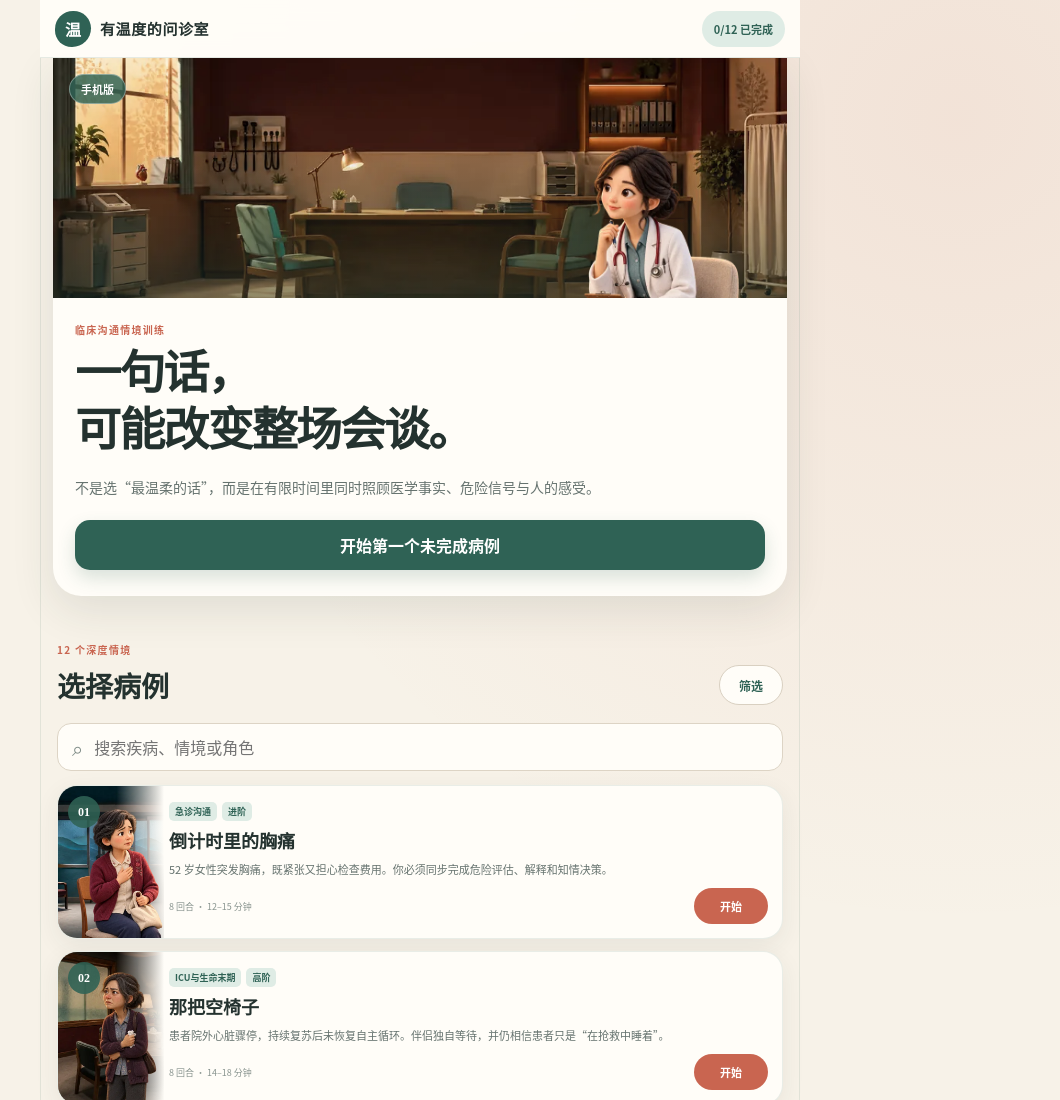
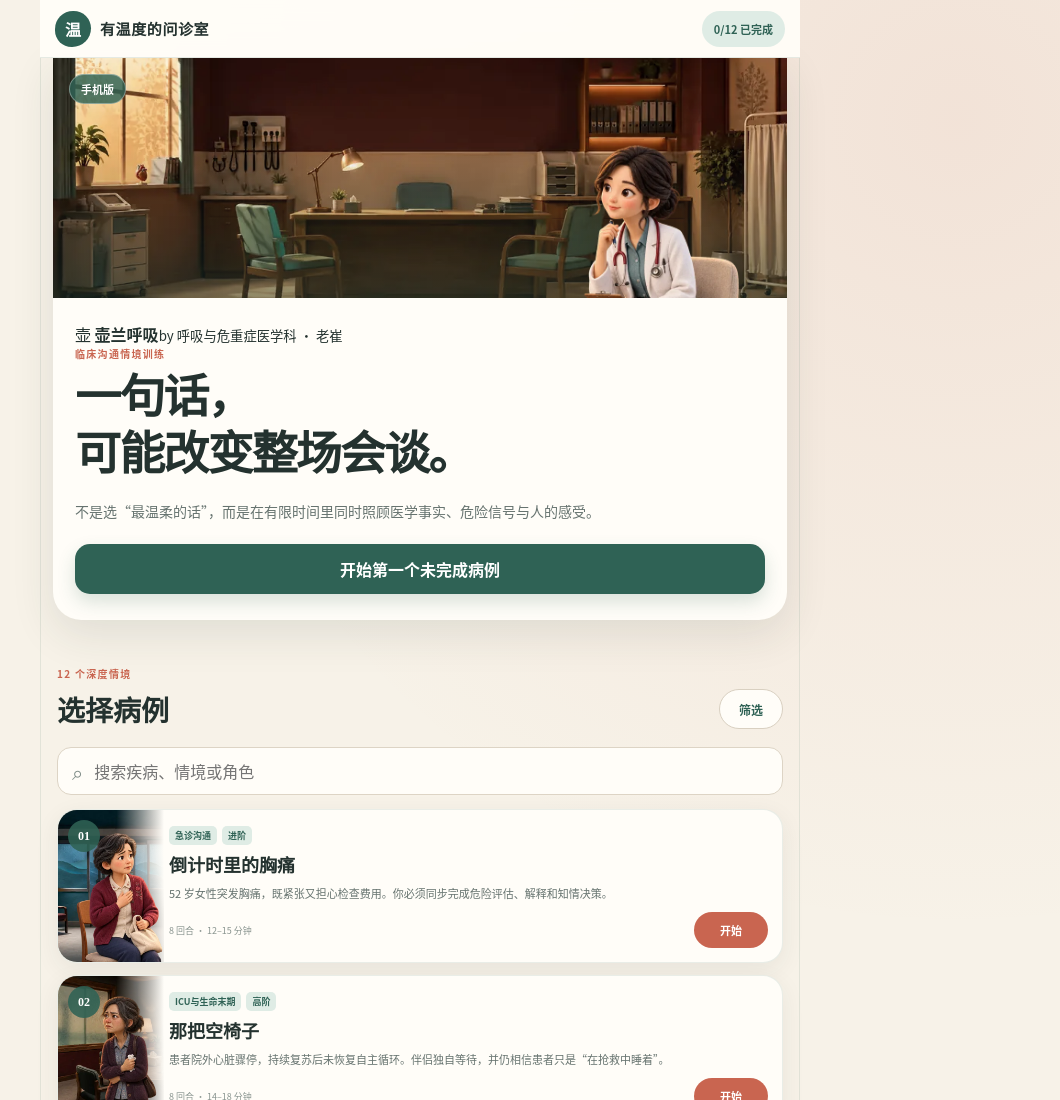
Before and after one commit to niuontheway-ops/med-kindness, a website: page index.html in a window 1280 px wide. Shown: the top 1100 px of the page, without its empty margins (220-1280 px from the left). Drawn offline with Linux system fonts and the light colour scheme.

Commit message:
Add Hulan Respiratory branding

```diff
--- a/index.html
+++ b/index.html
@@ -6,7 +6,7 @@
   <meta name="theme-color" content="#f7f2e8">
   <meta name="description" content="有温度的问诊室手机版：面向住院医师与实习医师的临床沟通情境训练。">
   <title>有温度的问诊室 · 手机版</title>
-  <link rel="stylesheet" href="mobile.css?v=face-to-face-2">
+  <link rel="stylesheet" href="mobile.css?v=hulan-brand-1">
 </head>
 <body>
   <a class="skip-link" href="#mobileMain">跳至主要内容</a>
@@ -30,6 +30,10 @@
           <span>手机版</span>
         </div>
         <div class="hero-copy">
+          <div class="hulan-logo" aria-label="壶兰呼吸，by 呼吸与危重症医学科老崔">
+            <span class="hulan-logo-mark" aria-hidden="true">壶</span>
+            <span><strong>壶兰呼吸</strong><small>by 呼吸与危重症医学科 · 老崔</small></span>
+          </div>
           <p class="mobile-eyebrow">临床沟通情境训练</p>
           <h1>一句话，<br>可能改变整场会谈。</h1>
           <p>不是选“最温柔的话”，而是在有限时间里同时照顾医学事实、危险信号与人的感受。</p>
```
